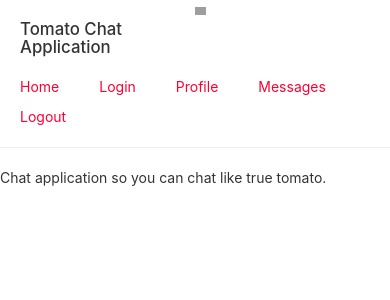
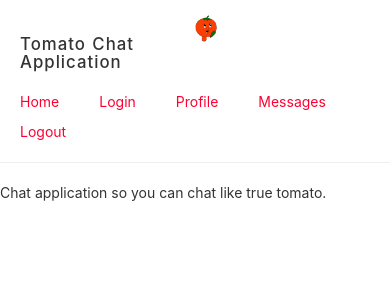
Before and after one commit to domhanak/tomato-chat, a React app: page / in a window 390 px wide. Shown: the top 300 px of the page. Built offline with nearby package versions, Linux system fonts and the light colour scheme; grey boxes are pictures that could not be loaded.

Commit message:
tomato logo fix, sass refactor

```diff
--- a/src/components/TomatoChat.tsx
+++ b/src/components/TomatoChat.tsx
@@ -19,11 +19,11 @@ export class TomatoChat extends Component {
             <div className="app">
                 <header className="page-nav">
                     <div className="container">
-                        <div className="col-lg-6 col-md-6 col-sm-6 col-xs-6">
+                        <div className="col-lg-5 col-md-6 col-sm-6 col-xs-6">
                             <h1>Tomato Chat Application </h1>
                         </div>
-                        <div className="col-lg-1 col-md-1 col-sm-1 col-xs-1 special-img">
-                            <img src="../tomato.jpg" alt="logo"/>
+                        <div className="col-lg-2 col-md-2 col-sm-2 col-xs-2 img">
+                            <img src={require('../tomato.jpg')} alt="logo"/>
                         </div>
                     </div>
                     <Router>
--- a/src/styles/tomatoChat.scss
+++ b/src/styles/tomatoChat.scss
@@ -4,6 +4,11 @@ body {
   font-family: $font-body;
   -webkit-font-smoothing: antialiased;
   -moz-osx-font-smoothing: grayscale;
+}
+
+.app {
+  max-width: 1000px;
+  margin: 15px auto 0px auto;
 }
 
 code {
@@ -14,7 +19,12 @@ code {
 
   & div  {
 
-  padding: 0;
+    & h1 {
+      letter-spacing: 1px;
+      word-spacing: 1px;
+    }
+
+    padding: 0;
 
     & div img {
       width: 35%;
@@ -46,12 +56,6 @@ code {
     margin-left: 50px;
   }
 }
-
-.app {
-  max-width: 1000px;
-  margin: auto;
-}
-
 
 @media only screen and (max-width: 1000px) {
     .page-nav div div h1 {
```
